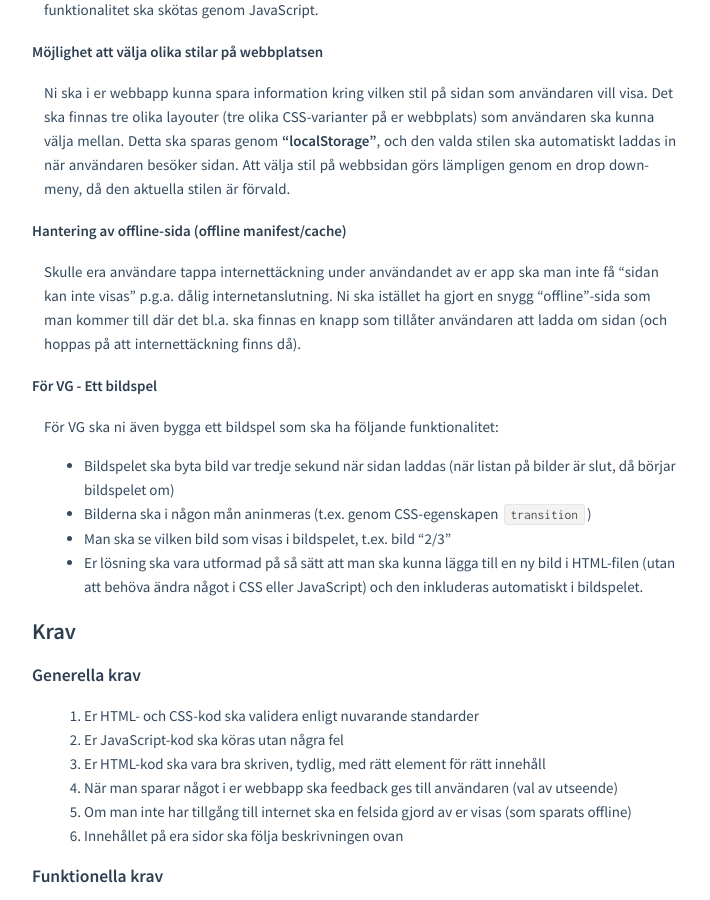
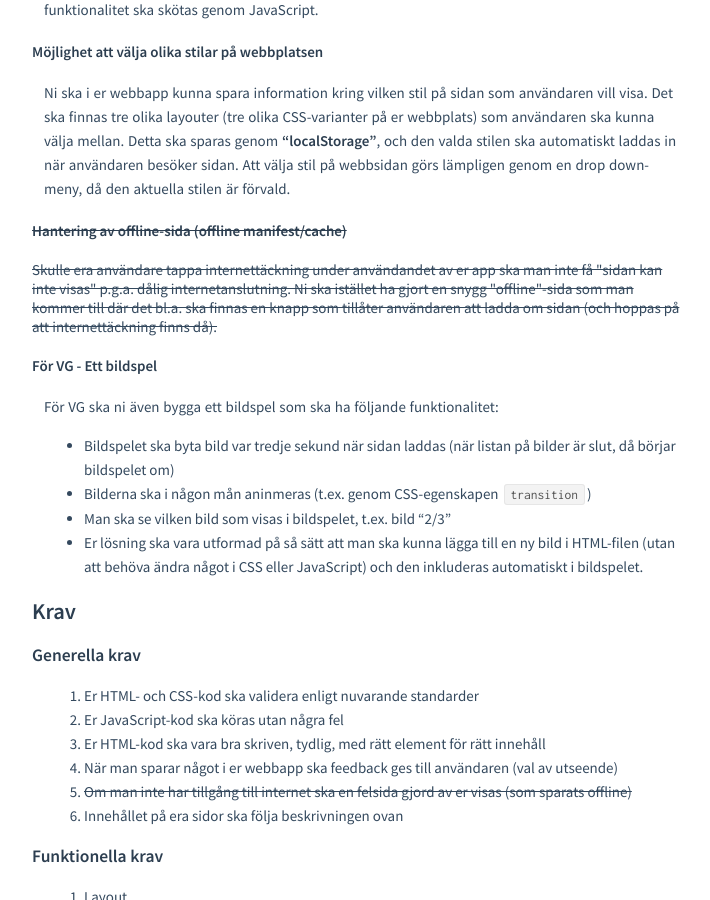
Before and after one commit to mau-dvmt/mah-dv.github.io, a Jekyll site: the page built from courses/da344a-da355a/assignments/as1.md, in a window 1280 px wide and 900 px high, scrolled down 7842 px. Shown: the whole window, without its empty margins (283-993 px from the left). Built offline with Jekyll 4.4.1, drawn with Linux system fonts in a browser that asks for light colours; part of the change alters nothing that is shown.

```diff
--- a/courses/da344a-da355a/assignments/as1.md
+++ b/courses/da344a-da355a/assignments/as1.md
@@ -79,9 +79,9 @@ Er mobil-version av webbplatsen ska ha en meny som är utfällbar/ihopfällbar g
 
 Ni ska i er webbapp kunna spara information kring vilken stil på sidan som användaren vill visa. Det ska finnas tre olika layouter (tre olika CSS-varianter på er webbplats) som användaren ska kunna välja mellan. Detta ska sparas genom **"localStorage"**, och den valda stilen ska automatiskt laddas in när användaren besöker sidan. Att välja stil på webbsidan görs lämpligen genom en drop down-meny, då den aktuella stilen är förvald.
 
-#### Hantering av offline-sida (offline manifest/cache)
+#### <strike>Hantering av offline-sida (offline manifest/cache)</strike>
 
-Skulle era användare tappa internettäckning under användandet av er app ska man inte få "sidan kan inte visas" p.g.a. dålig internetanslutning. Ni ska istället ha gjort en snygg "offline"-sida som man kommer till där det bl.a. ska finnas en knapp som tillåter användaren att ladda om sidan (och hoppas på att internettäckning finns då).
+<strike>Skulle era användare tappa internettäckning under användandet av er app ska man inte få "sidan kan inte visas" p.g.a. dålig internetanslutning. Ni ska istället ha gjort en snygg "offline"-sida som man kommer till där det bl.a. ska finnas en knapp som tillåter användaren att ladda om sidan (och hoppas på att internettäckning finns då).</strike>
 
 #### För VG - Ett bildspel
 
@@ -100,7 +100,7 @@ För VG ska ni även bygga ett bildspel som ska ha följande funktionalitet:
 2. Er JavaScript-kod ska köras utan några fel
 3. Er HTML-kod ska vara bra skriven, tydlig, med rätt element för rätt innehåll
 4. När man sparar något i er webbapp ska feedback ges till användaren (val av utseende)
-5. Om man inte har tillgång till internet ska en felsida gjord av er visas (som sparats offline)
+5. <strike>Om man inte har tillgång till internet ska en felsida gjord av er visas (som sparats offline)</strike>
 6. Innehållet på era sidor ska följa beskrivningen ovan
 
 ### Funktionella krav
@@ -108,8 +108,8 @@ För VG ska ni även bygga ett bildspel som ska ha följande funktionalitet:
 1.  Layout
     1.  Er app ska vara anpassad för desktop, mobiltelefoner och tablets
     2.  Er app ska beté sig på ett bra sätt för olika skärmupplösningar (olika enheter), se skärmdumpar ovan
-2.  Funktion: Offline-hantering
-    1.  Ni ska på ett snyggt och smidigt sätt för användaren presentera en offline-vy, men alternativ att ladda om sidan genom en knapp
+2.  <strike>Funktion: Offline-hantering</strike>
+    1.  <strike>Ni ska på ett snyggt och smidigt sätt för användaren presentera en offline-vy, men alternativ att ladda om sidan genom en knapp</strike>
 3.  Funktion: Interaktiv meny (för mobilversionen)
     1.  Om användaren surfar in med en mobil så ska menyn vara dold, men kunna visas genom att man klickar på texten "meny", alternativt en meny-ikon
 4.  Funktion: Spara stil på sidan
```
